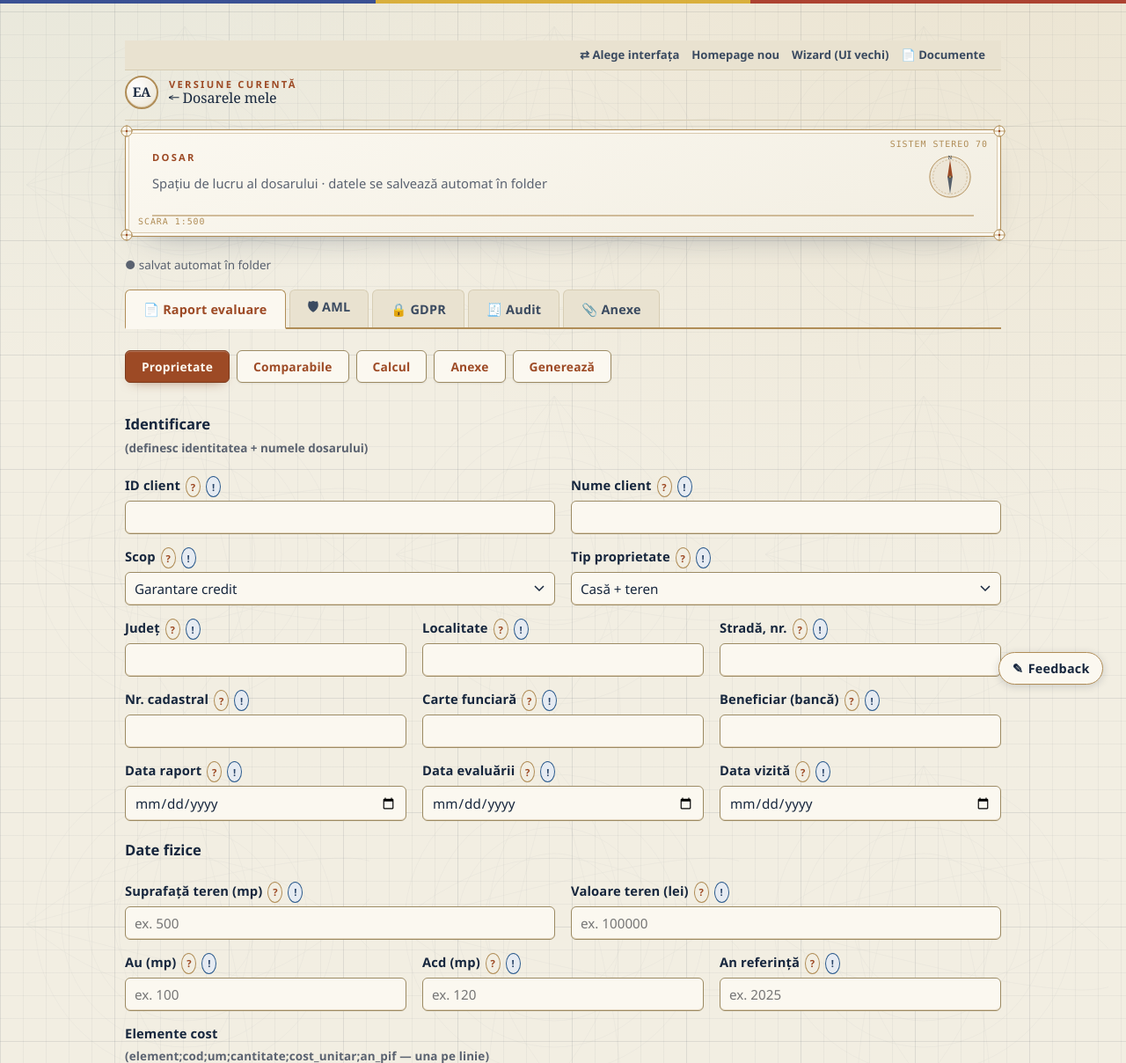
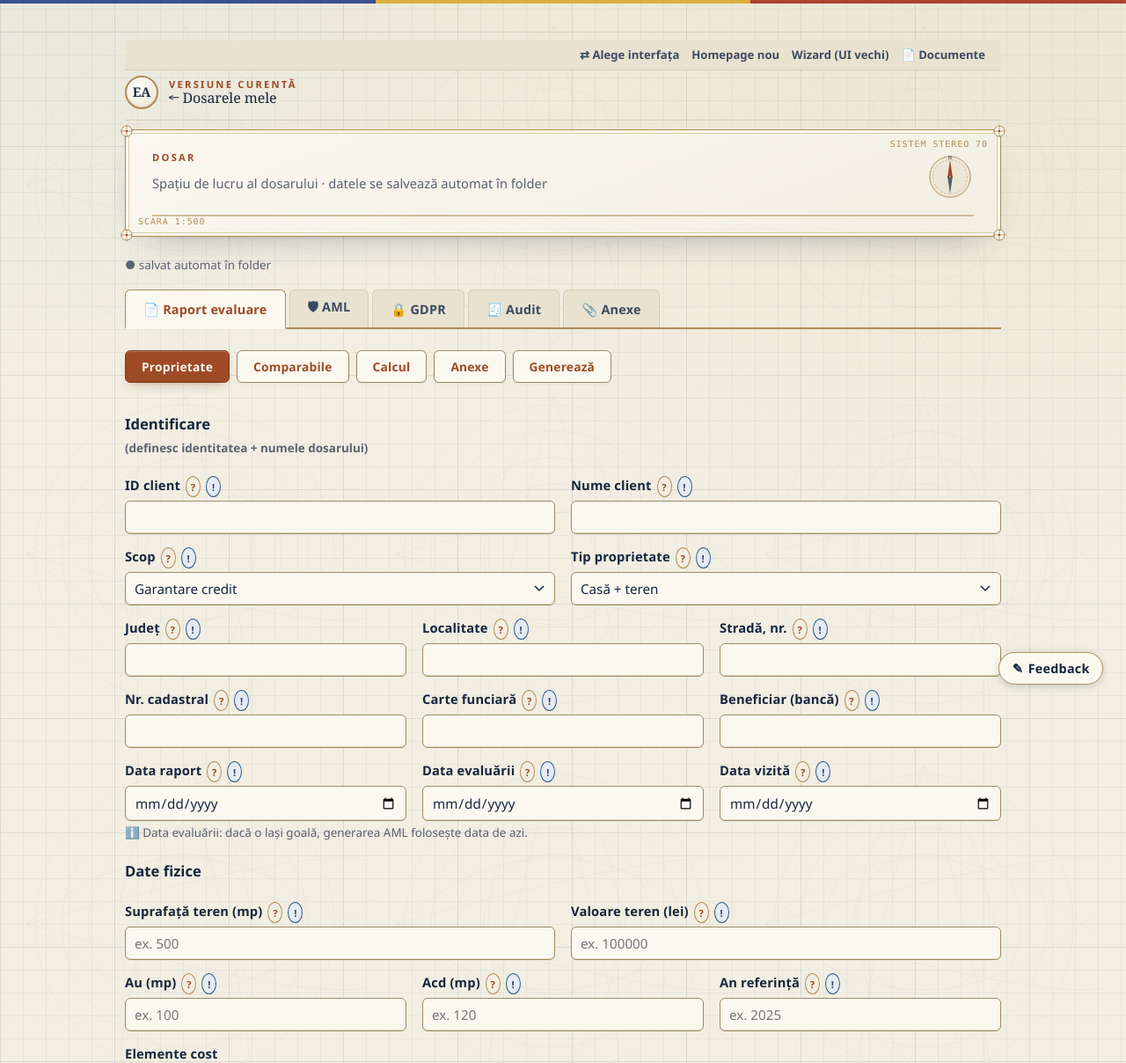
Before and after one commit to adrianserbanescu-byte/anevar, a Python web app: template evaluare-anevar/src/evaluare/web/templates/curent/dosar.html in a window 1280 px wide. Shown: the top 1208 px of the page at 88% size. Run offline with Jinja, Linux system fonts and the light colour scheme; the template is opened without the code that fills it, so the values that code supplies are empty.

Commit message:
UI nou: help data_evaluarii — daca e goala, AML foloseste data de azi (AJUTOR popover + hint inline)
Confirmare Adi: AML generation poate folosi data de azi daca userul nu a introdus o data.

Co-Authored-By: Claude Opus 4.8 (1M context) <noreply@anthropic.com>

```diff
--- a/evaluare-anevar/src/evaluare/web/templates/curent/dosar.html
+++ b/evaluare-anevar/src/evaluare/web/templates/curent/dosar.html
@@ -65,6 +65,7 @@
         <div class="field"><label for="data_evaluarii">Data evaluării</label><input type="date" id="data_evaluarii"></div>
         <div class="field"><label for="data_inspectiei">Data vizită</label><input type="date" id="data_inspectiei"></div>
       </div>
+      <small class="hint">ℹ️ Data evaluării: dacă o lași goală, generarea AML folosește data de azi.</small>
       <h3>Date fizice</h3>
       <fieldset id="ap-fields" hidden><legend>Apartament</legend>
         <div class="field-row">
@@ -312,7 +313,7 @@ var AJUTOR = {
   carte_funciara:"Numărul cărții funciare. Anonimizat la AI.",
   beneficiar:"Banca finanțatoare / utilizatorul desemnat al raportului.",
   data_raportului:"Data întocmirii raportului.",
-  data_evaluarii:"Data la care e valabilă valoarea (de regulă data inspecției).",
+  data_evaluarii:"Data la care e valabilă valoarea (de regulă data inspecției). Dacă o lași goală, generarea AML folosește data de azi.",
   data_inspectiei:"Data vizitei/inspecției proprietății.",
   suprafata_teren:"Suprafața terenului (mp).",
   valoare_teren:"Valoarea terenului (manual; sau calculată din grila de teren dacă ai comparabile).",
```
